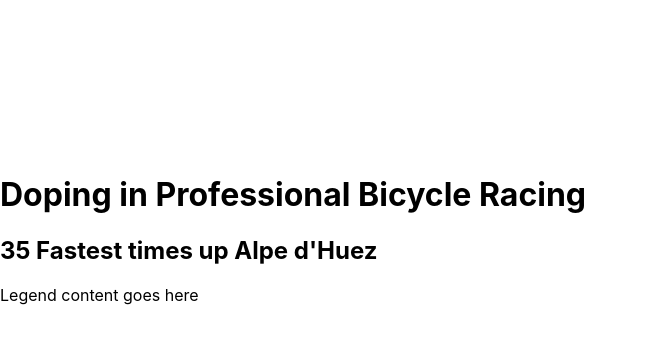
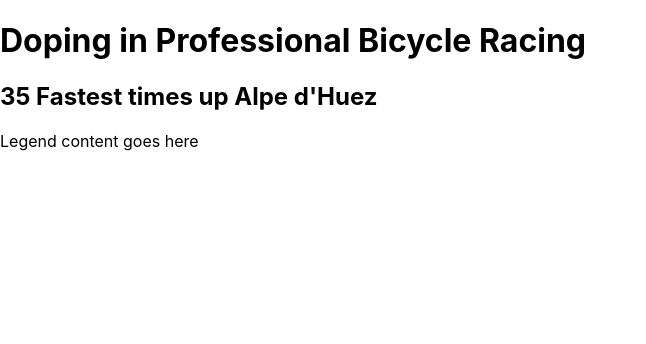
Before and after one commit to Jsills92/scatterplot, a React (Create React App) app: page / in a window 1280 px wide. Shown: the top 344 px of the page, without its empty margins (0-646 px from the left). Built offline with nearby package versions, Linux system fonts and the light colour scheme; no server answers.

Commit message:
Fixed tooltip errors. Completed all 16 tests

```diff
--- a/public/index.html
+++ b/public/index.html
@@ -39,12 +39,6 @@
       To begin the development, run `npm start` or `yarn start`.
       To create a production bundle, use `npm run build` or `yarn build`.
     -->
-    <h1 id="title">Doping in Professional Bicycle Racing</h1>
-    <h2 id="title">35 Fastest times up Alpe d'Huez</h2>
-    <div id="legend">
-      <p>Legend content goes here</p>
-    </div>
-    <div id="tooltip" data-year=""></div>
 
 
 
--- a/src/App.css
+++ b/src/App.css
@@ -37,13 +37,33 @@
   }
 }
 
-#tooltip {
-  position: absolute;
-  background-color: rgba(0, 0, 0, 0.8);
-  color: white;
-  padding: 5px;
-  border-radius: 5px;
-  font-size: 12px;
-  display: none; /* Ensures it's hidden initially */
-  z-index: 9999;
+/* Full-screen grid layout */
+body, html {
+  margin: 0;
+  padding: 0;
+  height: 100%;
+  display: grid;
+  place-items: center;
+  font-family: Arial, sans-serif;
 }
+
+/* Container to keep everything centered */
+.container {
+  display: flex;
+  flex-direction: column;
+  justify-content: center;
+  align-items: center;
+  text-align: center; /* Centers text */
+}
+
+/* Optional: Space out your text */
+h1, h2 {
+  margin: 10px;
+}
+
+/* SVG container styling */
+svg {
+  width: 80%;  /* Adjust the width */
+  height: 500px; /* Set a height if needed */
+  max-width: 800px;  /* Limit the max size */
+}
--- a/src/components/ScatterplotGraph.js
+++ b/src/components/ScatterplotGraph.js
@@ -6,23 +6,26 @@ const ScatterplotGraph = () => {
 
     useEffect(() => {
 
-        const tooltip = d3.select("#tooltip")
-            .append("div")
+
+        // Remove any existing tooltip (if any) before creating a new one
+        d3.select("#tooltip").remove();
+
+        // Append tooltip outside the SVG, directly to the body
+        const tooltip = d3.select("body").append("div")
             .attr("id", "tooltip")
             .style("position", "absolute")
             .style("visibility", "hidden")
             .style("background-color", "lightgray")
             .style("border-radius", "5px")
             .style("padding", "10px")
-            .style("font-size", "12px");
+            .style("font-size", "12px")
+            .style("z-index", "10"); // Make sure it's on top of other elements
 
         const fetchData = async () => {
-            const url =
-            "https://raw.githubusercontent.com/freeCodeCamp/ProjectReferenceData/master/cyclist-data.json";
+            const url = "https://raw.githubusercontent.com/freeCodeCamp/ProjectReferenceData/master/cyclist-data.json";
             const response = await fetch(url);
             const data = await response.json();
 
-            console.log(data);
             drawChart(data, tooltip);
         };
 
@@ -49,22 +52,18 @@ const ScatterplotGraph = () => {
 
         const yScale = d3.scaleTime()
             .domain([
-        d3.min(data, d => new Date(0, 0, 0, 0, 0, d.Seconds)), // Convert min seconds into a Date object
-        d3.max(data, d => new Date(0, 0, 0, 0, 0, d.Seconds))  // Convert max seconds into a Date object
+                d3.min(data, d => new Date(0, 0, 0, 0, 0, d.Seconds)),
+                d3.max(data, d => new Date(0, 0, 0, 0, 0, d.Seconds))
             ])
-    .range([height - margin.bottom, margin.top]); // Ensure proper vertical scaling
-
-
+            .range([height - margin.bottom, margin.top]);
 
         // Define the x and y axes using the scales
         const xAxis = d3.axisBottom(xScale)
-          .ticks(12) // Adjust the number of ticks based on needs
-          .tickFormat(d3.timeFormat("%Y")); // Format the tick labels as years
+            .ticks(12)
+            .tickFormat(d3.timeFormat("%Y"));
 
         const yAxis = d3.axisLeft(yScale).tickFormat(d3.timeFormat("%M:%S"))
-          .ticks(12); // Adjust the number of ticks based on your needs
-
-
+            .ticks(12);
 
         // Append the x and y axes to the SVG container
         svg.append("g")
@@ -79,23 +78,18 @@ const ScatterplotGraph = () => {
             .style("font-size", "14px")
             .text("Year");
 
-
         svg.append("g")
             .attr("id", "y-axis")
             .attr("transform", `translate(${margin.left}, 0)`)
             .call(yAxis);
 
         svg.append("text")
-          .attr("x", -height / 2) // Centers the label along the y-axis
-          .attr("y", margin.left / 3) // Moves it slightly away from the axis
+            .attr("x", -height / 2)
+            .attr("y", margin.left / 3)
             .attr("transform", "rotate(-90)")
             .attr("text-anchor", "middle")
             .style("font-size", "14px")
             .text("Time in Minutes");
-
-          // Remove old circles before appending new ones
-svg.selectAll(".dot").remove();
-
 
         // Append new circles
         svg.selectAll(".dot")
@@ -103,20 +97,22 @@ svg.selectAll(".dot")
             .enter()
             .append("circle")
             .attr("class", "dot")
-  .attr("data-xvalue", d => new Date(d.Year, 0, 1))
-  .attr("data-yvalue", d => new Date(0, 0, 0, 0, 0, d.Seconds)) // `data-yvalue` must match the scale
+            .attr("data-xvalue", d => d.Year)
+            .attr("data-yvalue", d => new Date(0, 0, 0, 0, 0, d.Seconds))
             .attr("cx", d => xScale(new Date(d["Year"], 0, 1)))
-  .attr("cy", d => yScale(new Date(0, 0, 0, 0, 0, d.Seconds))) // Convert each data point into a Date object
+            .attr("cy", d => yScale(new Date(0, 0, 0, 0, 0, d.Seconds)))
             .attr("r", 5)
             .style("fill", "steelblue")
             .style("opacity", 0.7)
             .on("mouseover", function(event, d) {
-    tooltip.attr("id", "tooltip") // Ensure ID exists
-      .attr("data-year", d.Year) // Critical for passing test
-      .style("visibility", "visible") // Show tooltip
+                //const year = d.Year;  // Use the `Year` property from your data
+
+                // Set the tooltip properties correctly
+                tooltip.attr("data-year", d.Year)  // Set `data-year` as just the year
+                    .style("visibility", "visible")
                     .html(`
                         <strong>Name:</strong> ${d.Name}<br>
-        <strong>Year:</strong> ${d.Year}<br>
+                        <strong>Year:</strong> ${d.year}<br>
                         <strong>Time:</strong> ${d.Time}
                     `);
 
@@ -128,11 +124,17 @@ svg.selectAll(".dot")
                 tooltip.style("visibility", "hidden");
             });
 
+    };
 
+    return (
+        <div className="container">
+            <h1 id="title">Doping in Professional Bicycle Racing</h1>
+            <h2 id="title">35 Fastest times up Alpe d'Huez</h2>
+            <div id="legend"><p>Legend content goes here</p></div>
+            <svg ref={svgRef}></svg> {/* D3 will append the SVG directly to this element */}
+        </div>
+    );
 
-
-      };
-     return <svg ref={svgRef}></svg>;
 };
 
 export default ScatterplotGraph;
```
Lines whose indentation alone changed are shown as unchanged.
